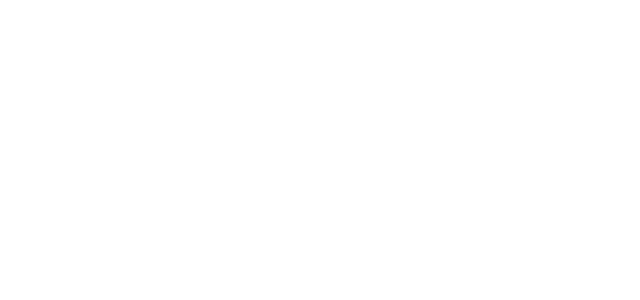
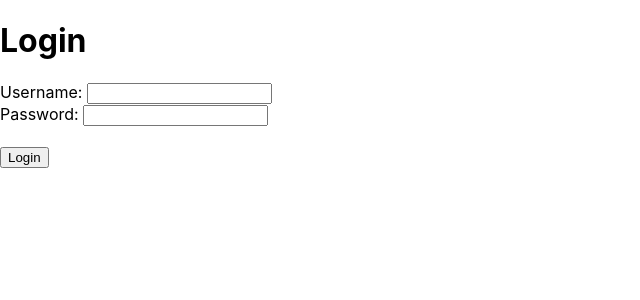
Before and after one commit to pdas2711/calban, a React (Create React App) app in the folder frontend/: page / in a window 1280 px wide. Shown: the top 300 px of the page, without its empty margins (0-640 px from the left). Built offline with nearby package versions, Linux system fonts and the light colour scheme.

Commit message:
Added login form.

```diff
--- a/frontend/src/components/Login/pages/Login.js
+++ b/frontend/src/components/Login/pages/Login.js
@@ -1,6 +1,37 @@
-import React from "react";
+import React, {useState} from "react";
+import {Link} from "react-router-dom";
 
-const LoginPage = props => {
-}
+const LoginPage = (props) => {
+	const [username, setUsername] = useState('');
+	const [password, setPassword] = useState('');
+	const authUserHandler = event => {
+		event.preventDefault();
+		let loggingInUser = {
+			authUsername: username,
+			authPassword: password
+		};
+		setUsername('');
+		setPassword('');
+		let isAuthenticated = props.checkAuth(loggingInUser);
+		if (isAuthenticated) {
+			<Link to="/dashboard"/>
+		}
+	};
+	const usernameChangeHandler = event => {
+		setUsername(event.target.value);
+	}
+	const passwordChangeHandler = event => {
+		setPassword(event.target.value);
+	}
+	return <div>
+			<h1>Login</h1>
+			<form className="login-form" onSubmit={authUserHandler}>
+				Username: <input className="user-textbox" type="text" value={username} onChange={usernameChangeHandler}/><br></br>
+				Password: <input className="password-textbox" type="text" value={password} onChange={passwordChangeHandler}/><br></br>
+				<br></br>
+				<button type="submit">Login</button>
+			</form>
+		</div>
+};
 
 export default LoginPage;
```
